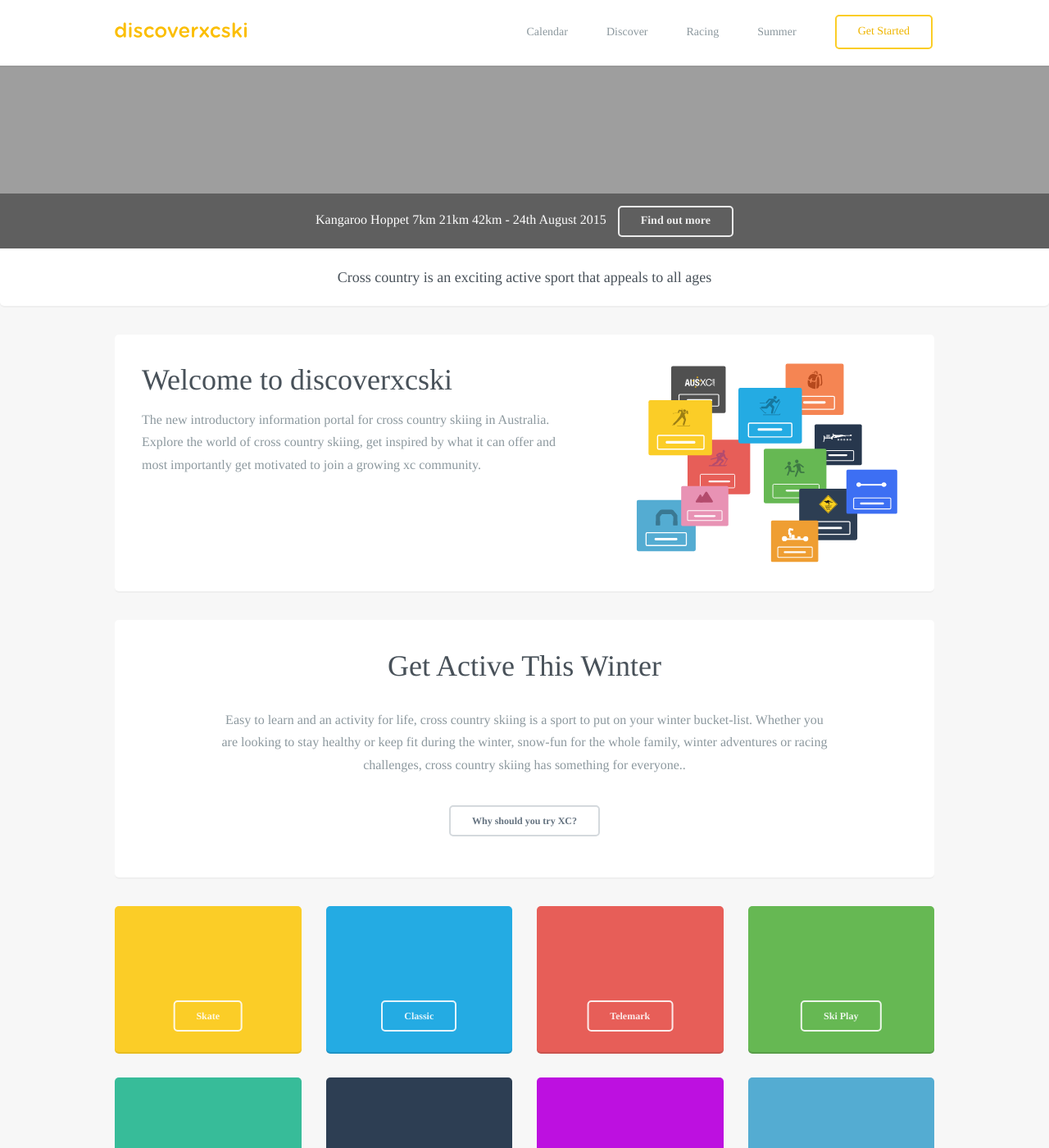
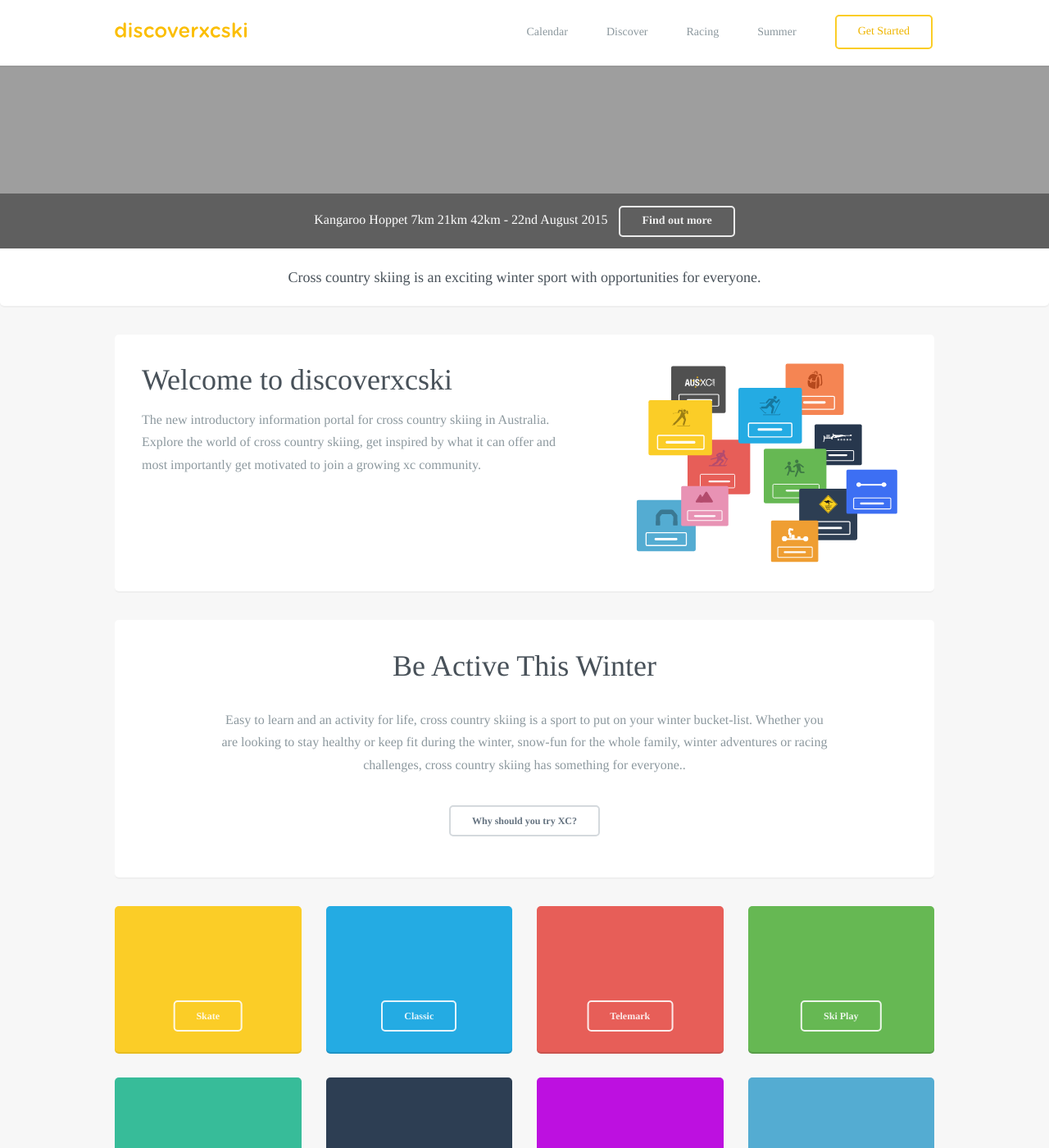
Before and after one commit to robcatto/robcatto.github.io, a Jekyll site: the page index.html, which Jekyll copies as it is, in a window 1280 px wide and 1400 px high, scrolled down 737 px. Shown: the whole window at 82% size. Built offline with Jekyll 4.4.1, drawn with Linux system fonts in a browser that asks for light colours; some web fonts are replaced; Markdown is read by kramdown in place of the engine named in the settings.

Commit message:
Update index.html
Changed Get Active to Be Active

```diff
--- a/index.html
+++ b/index.html
@@ -134,7 +134,7 @@
   top: 15px;
   line-height: 0px;
   padding-top: 0px;"
-            >Kangaroo Hoppet 7km 21km 42km - 24th August 2015
+            >Kangaroo Hoppet 7km 21km 42km - 22nd August 2015
             <a style="margin-left: 10px; font-size: 14px; font-weight: 600;" class="button small inverse" href="http://www.ausxc.com" data-featurette="analytics-click-event" data-event-category="button" data-event-action="M: Clicked Skate" data-event-label="Source: Skate Page" id="featurette-13">Find out more</a></p>
 
     </div>
@@ -146,7 +146,7 @@
                         top: 35px;
                         position: relative;
                         padding-top: 0px;"
-            >Cross country is an exciting active sport that appeals to all ages
+            >Cross country skiing is an exciting winter sport with opportunities for everyone.
             </p>
         </div>
 </div>
@@ -415,7 +415,7 @@
              </section>
 
              <section class="mobile_section">
-                    <h3 class="homeheading__h3">Get Active This Winter</h3>
+                    <h3 class="homeheading__h3">Be Active This Winter</h3>
                     <p>Easy to learn and an activity for life, cross country skiing is a sport to put on your winter bucket-list. Whether you are looking to stay healthy or keep fit during the winter, snow-fun for the whole family, winter adventures or racing challenges, cross country skiing has something for everyone..
                      </p>
                     <a class="button small dark" href="http://discoverxcski.com/discoverxc/" data-featurette="analytics-click-event" data-event-category="button" data-event-action="M: Clicked Design an iOS Game" data-event-label="Source: Homepage Alt" id="featurette-35">Why should you try XC?</a>
```
